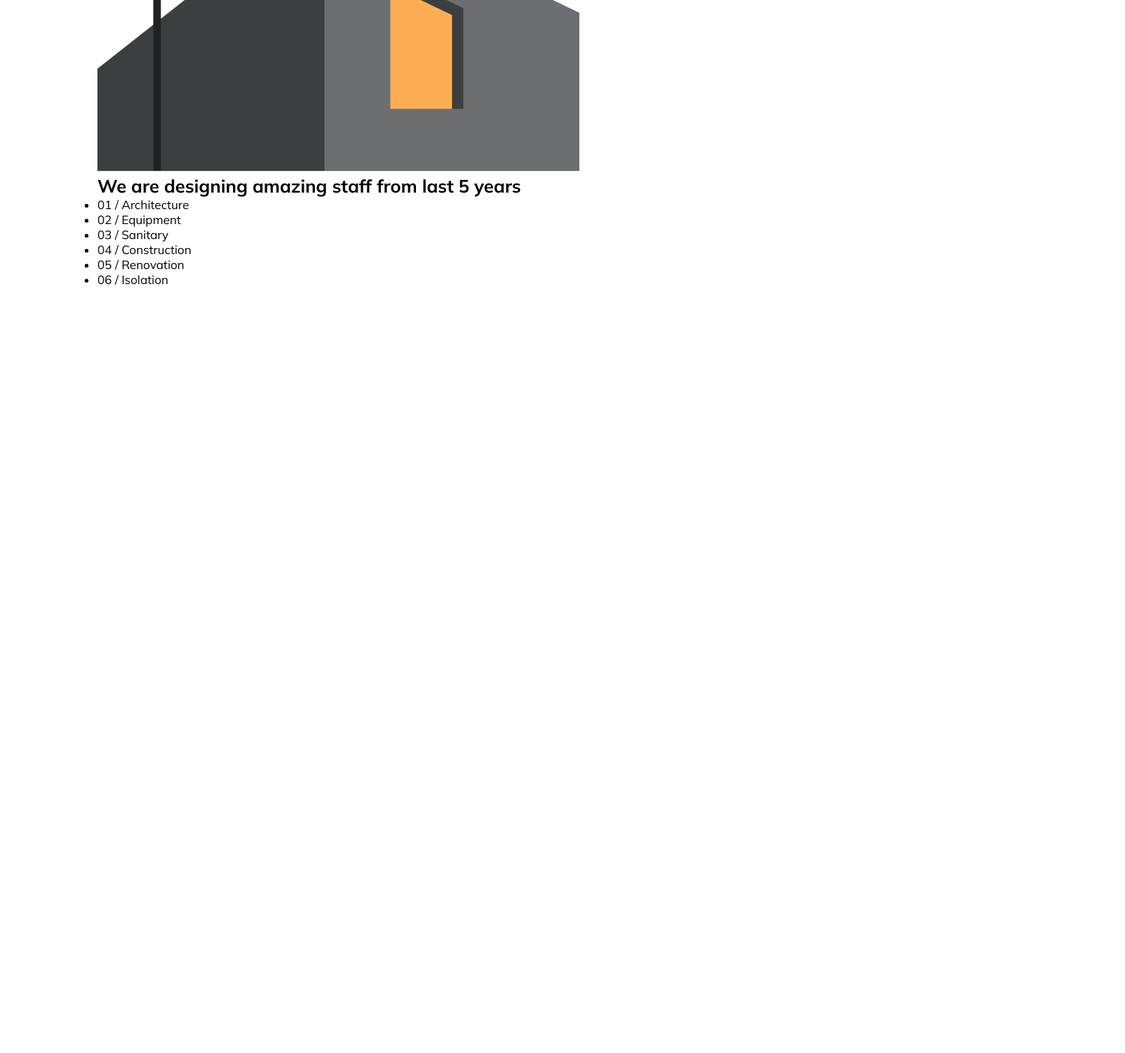
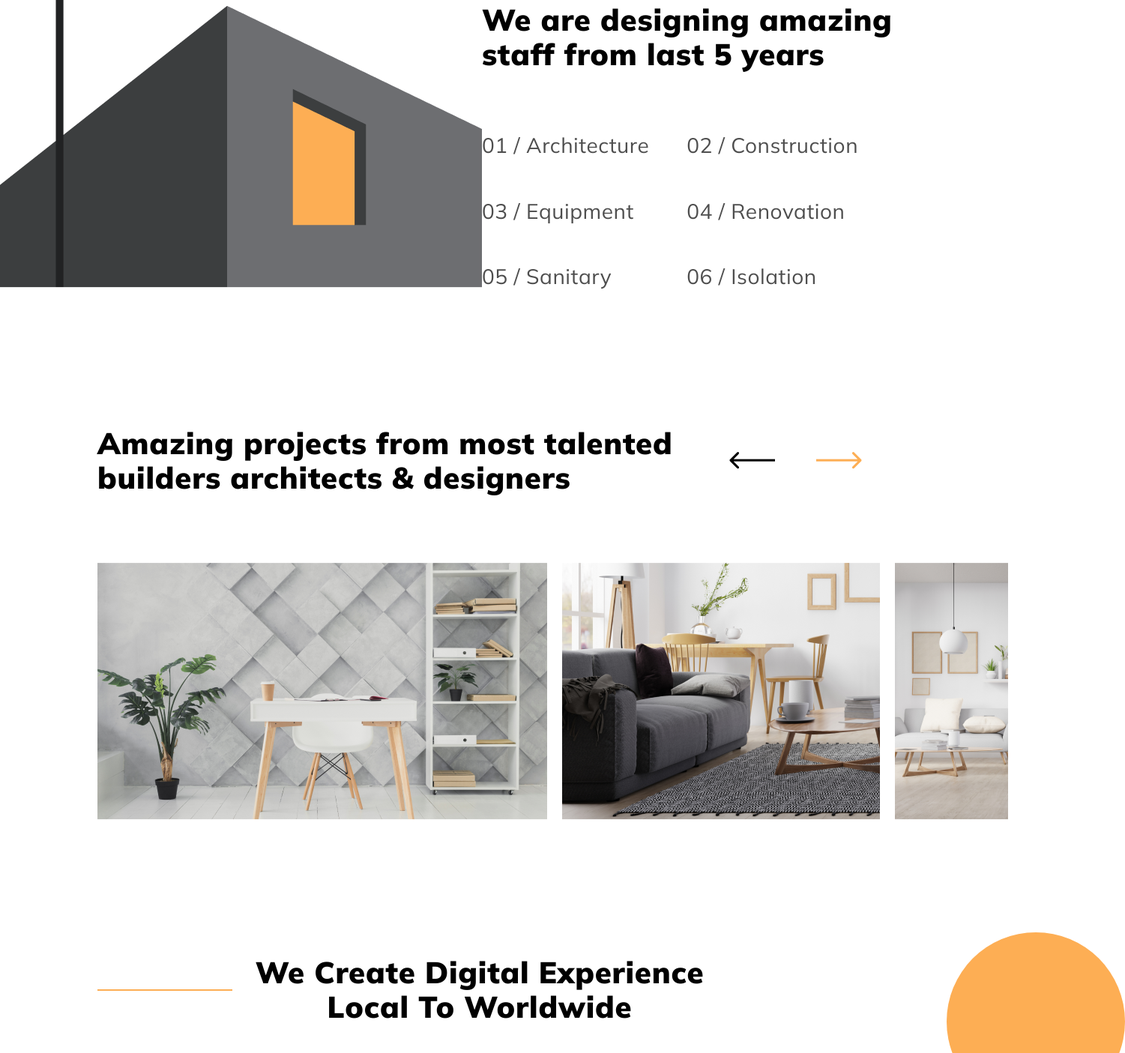
Before and after one commit to Slavikhritsaychuk/Arkimon, a plain HTML site: page index.html in a window 1280 px wide. Shown: the part 1395-2800 px from the top of the page at 75% size, 1501 px wide, since content can reach past the window. Before the commit the page ends 1778 px from the top, so only its background shows below. Drawn offline with Linux system fonts and the light colour scheme.

Commit message:
Arkimon day2

```diff
--- a/index.html
+++ b/index.html
@@ -42,12 +42,7 @@
                         <img src="images/Group 83.png" class="title__img">
                     </div>
                 </div>
-
             </div>
-        </div>
-    </div>
-    <div class="content">
-        <div class="container">
             <div class="items__best">
                 <div class="item__company">
                     <img src="images/Group (1).png" alt="" class="item__img">
@@ -72,26 +67,87 @@
                     </p>
                 </div>
             </div>
+        </div>
+        <!--/container-->
         <div class="designing">
             <div class="designing__image">
                 <img src="images/XMLID 17.png" class="designing__img">
             </div>
             <div class="designing__text">
-                    <h2 class="designing__title">We are designing amazing
+                <h2 class="designing__title">We are designing amazing<br>
                     staff from last 5 years
                 </h2>
+                <div class="designing__subtitle">
+                    <span class="designing__subtitle_left">
                         <ul>
                             <li class="designing__list">01 / Architecture</li>
-                        <li class="designing__list">02 / Equipment</li>
-                        <li class="designing__list">03 / Sanitary</li>
-                        <li class="designing__list">04 / Construction</li>
-                        <li class="designing__list">05 / Renovation</li>
+                            <li class="designing__list">03 / Equipment</li>
+                            <li class="designing__list">05 / Sanitary</li>
+                        </ul>
+                    </span>
+                    <span class="designing__subtitle_right">
+                        <ul>
+                            <li class="designing__list">02 / Construction</li>
+                            <li class="designing__list">04 / Renovation</li>
                             <li class="designing__list">06 / Isolation</li>
                         </ul>
+                    </span>
+                </div>
+            </div>
+        </div>
+        <div class="container">
+            <div class="amazing__projects">
+                <div class="amazing__text">
+                    <h2 class="amazing__title">Amazing projects from most talented
+                        builders architects & designers
+                    </h2>
+                    <div class="amazing__arrow">
+                        <img src="images/Arrow 4.png" class="amazing__arrow_left">
+                        <img src="images/Arrow 5.png" class="amazing__arrow_right">
+                    </div>
+                </div>
+                <div class="amazing__images">
+                    <img src="images/Rectangle 310.png" class="amazing__img">
+                    <img src="images/Rectangle 311.png" class="amazing__img">
+                    <img src="images/Rectangle 312.png" class="amazing__img">
+                </div>
+            </div>
+            <div class="create__digital">
+                <div class="create__text">
+                    <h2 class="create__title"> We Create Digital Experience
+                        Local To Worldwide
+                    </h2>
+                </div>
+                <div class="create__items">
+                    <div class="create__idea">
+                        <img src="images/architect 4.png" class="create__img">
+                        <h4 class="create__item_title">Share Your Idea</h4>
+                        <p class="create__item_subtitle">Lorem ipsum dolor sit amet, consectetur adipiscing elit. Ornare
+                            sit convallis risus sit elit. Rutrum arcu cursus aenean ut.
+                        </p>
+                    </div>
+                    <div class="create__make">
+                        <img src="images/architect 4.png" class="create__img">
+                        <h4 class="create__item_title">Let’s Make the Plan</h4>
+                        <p class="create__item_subtitle">Lorem ipsum dolor sit amet, consectetur adipiscing elit.
+                            Ornare
+                            sit convallis risus sit elit. Rutrum arcu cursus aenean ut.
+                        </p>
+                    </div>
+                    <div class="create__now">
+                        <img src="images/architect 4.png" class="create__img">
+                        <h4 class="create__item_title">Now,Our Turn</h4>
+                        <p class="create__item_subtitle">Lorem ipsum dolor sit amet, consectetur adipiscing elit.
+                            Ornare
+                            sit convallis risus sit elit. Rutrum arcu cursus aenean ut.
+                        </p>
                     </div>
                 </div>
             </div>
         </div>
+        <!--/container-->
+    </div>
+    <!--/wraper-->
 </body>
 
 </html>
--- a/style.css
+++ b/style.css
@@ -1,4 +1,5 @@
-* {
+*,
+html {
     margin: 0;
     padding: 0;
     box-sizing: border-box;
@@ -19,13 +20,14 @@
 
 .main__page {
     min-height: 100vh;
+    margin-bottom: 180px;
 }
 
 .header {
     display: flex;
     align-items: center;
     justify-content: space-between;
-    margin-top: 45px;
+    padding-top: 45px;
     margin-bottom: 95px;
 }
 
@@ -100,7 +102,6 @@
 .items__best {
     display: grid;
     grid-template-columns: 33.333% 33.333% 33.333%;
-    gap: 60px;
     text-align: center;
     margin-bottom: 40px;
 }
@@ -121,6 +122,7 @@
     letter-spacing: 0.02em;
     color: #000000;
     margin-bottom: 15px;
+
 }
 
 .item__text {
@@ -129,8 +131,183 @@
     line-height: 150%;
     letter-spacing: 0.02em;
     color: #818181;
+    max-width: 264px;
+    margin: 0 auto;
 }
 
 .item__arrow {
     margin-top: 22px;
 }
+
+.designing {
+    display: flex;
+    align-items: center;
+    justify-content: space-between;
+    margin-bottom: 180px;
+}
+
+.designing__image {
+    max-width: 100%;
+    flex: 0 1 50%;
+}
+
+.designing__text {
+    flex: 0 1 50%;
+    margin-top: auto;
+}
+
+.designing__title {
+    font-weight: 800;
+    font-size: 40px;
+    line-height: 116.5%;
+    letter-spacing: 0.02em;
+    color: #000000;
+    margin-bottom: 80px;
+}
+
+.designing__list {
+    font-weight: normal;
+    font-size: 28px;
+    line-height: 134.5%;
+    letter-spacing: 0.02em;
+    color: #4E4E4E;
+    margin-bottom: 50px;
+    margin-right: 50px;
+    list-style: none;
+}
+
+.designing__list:nth-child(3),
+.designing__list:nth-child(3) {
+    margin-bottom: 0;
+}
+
+.designing__subtitle {
+    display: flex;
+    align-items: center;
+}
+
+.amazing__projects {
+    margin-bottom: 180px;
+}
+
+.amazing__text {
+    display: flex;
+    align-items: center;
+    margin-bottom: 90px;
+}
+
+.amazing__title {
+    font-weight: 800;
+    font-size: 40px;
+    line-height: 116.5%;
+    letter-spacing: 0.02em;
+    color: #000000;
+}
+
+.amazing__arrow {
+    display: flex;
+    height: fit-content;
+}
+
+.amazing__arrow_right {
+    margin-left: 55px;
+}
+
+.amazing__images {
+    display: flex;
+}
+
+.amazing__img {
+    max-width: 100%;
+    margin-right: 20px;
+}
+
+.create__digital {
+    margin-bottom: 100px;
+}
+
+.create__text {
+    margin-bottom: 80px;
+    margin: 0 auto 80px;
+    position: relative;
+}
+
+.create__title {
+    font-weight: 800;
+    font-size: 40px;
+    line-height: 116.5%;
+    letter-spacing: 0.02em;
+    color: #000000;
+    max-width: 610px;
+    margin: 0 auto;
+    text-align: center;
+}
+
+.create__title::before {
+    content: "";
+    width: 180px;
+    height: 2px;
+    background-color: #FDAE54;
+    position: absolute;
+    left: 0;
+    top: 50%;
+}
+
+.create__title::after {
+    content: "";
+    width: 238px;
+    height: 238px;
+    border-radius: 50%;
+    background-color: #FDAE54;
+    position: absolute;
+    right: -351px;
+    top: -30px;
+}
+
+.create__text::after {
+    content: "";
+    width: 94px;
+    height: 94px;
+    border-radius: 50%;
+    background: rgba(253, 174, 84, 0.11);
+    position: absolute;
+    bottom: -142px;
+    left: 56%;
+}
+
+.create__items {
+    display: grid;
+    grid-template-columns: 33.333% 33.333% 33.333%;
+    gap: 10px;
+}
+
+.create__img {
+    margin-bottom: 17px;
+}
+
+.create__item_title {
+    font-weight: bold;
+    font-size: 24px;
+    line-height: 138.5%;
+    letter-spacing: 0.02em;
+    color: #000000;
+    margin-bottom: 17px;
+}
+
+.create__item_subtitle {
+    font-weight: bold;
+    font-size: 18px;
+    line-height: 147%;
+    letter-spacing: 0.02em;
+    color: #818181;
+    max-width: 330px;
+}
+
+.create__make {
+    padding-top: 40px;
+
+}
+
+.create__now {
+    padding-top: 80px;
+}
```
Also changed, not shown: images/Arrow 4.png (added), images/Arrow 5.png (added), images/Rectangle 310.png (added), images/Rectangle 311.png (added), images/Rectangle 312.png (added), images/architect 4.png (added). Lines whose indentation alone changed are shown as unchanged.
